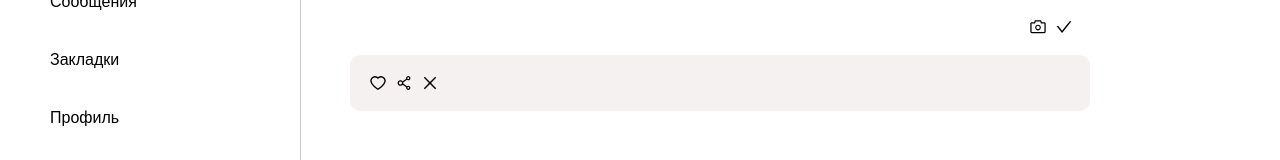
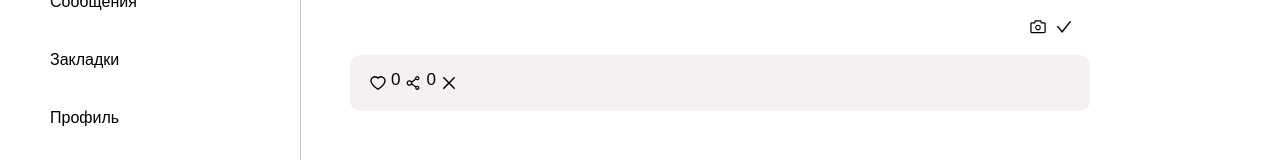
Before and after one commit to oksanaBir/social-net, a React app: page / in a window 1280 px wide. Shown: the part 193-353 px from the top of the page. Built offline with nearby package versions, Linux system fonts and the light colour scheme.

Commit message:
import actions, hooks

```diff
--- a/src/components/Post.js
+++ b/src/components/Post.js
@@ -4,20 +4,32 @@ import { FlexBox, flexDirection, flexPositions } from '../ui/FlexBox';
 import Text from '../ui/Text';
 import { HeartOutlined, ShareAltOutlined, CloseOutlined } from '@ant-design/icons';
 import PostWrapper from '../ui/PostWrapper';
+import { useDispatch, useSelector } from 'react-redux';
+import { likePost, sharePost, deletePost } from '../store/actions';
 
-export default function Post({ text, likePost, sharePost, deletePost }) {
+export default function Post() {
+    const post = useSelector(state => state.post);
+    const {text, likes, share, postId} = post;
+    const dispatch = useDispatch();
+
     return(
         <PostWrapper postWrapper={true}>
-            <Text>{ text }</Text>
+            <Text value={text} />
             <FlexBox direction={flexDirection.row} margin={15}>
                 <HeartOutlined
                     style={{ margin: '5px' }}
-                    onClick={likePost}
+                    onClick={
+                        () => (likePost(postId))
+                    }
                 />
+                <Text value={likes}>{ likes }</Text>
                 <ShareAltOutlined
                     style={{ margin: '5px' }}
-                    onClick={sharePost}
+                    onClick={
+                        () => dispatch(sharePost(postId))
+                    }
                 />
+                <Text value={share}>{ share }</Text>
                 <CloseOutlined
                     style={{ margin: '5px' }}
                     onClick={deletePost}
```
